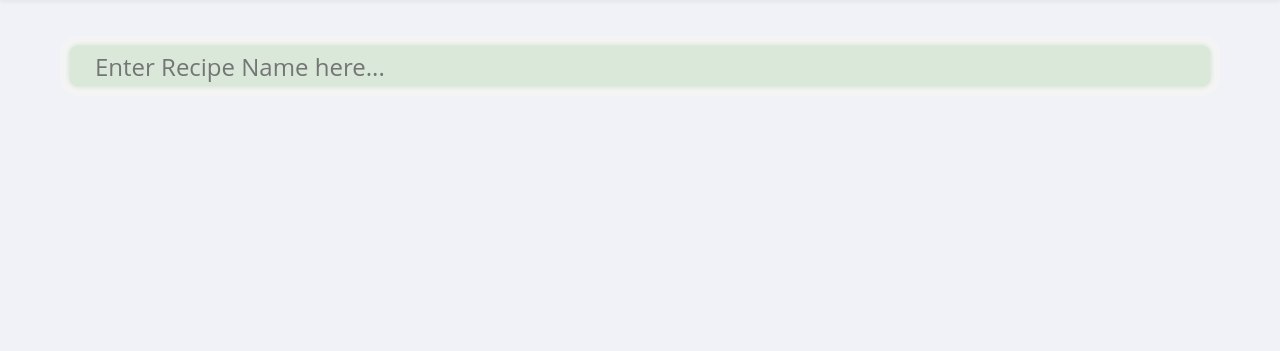
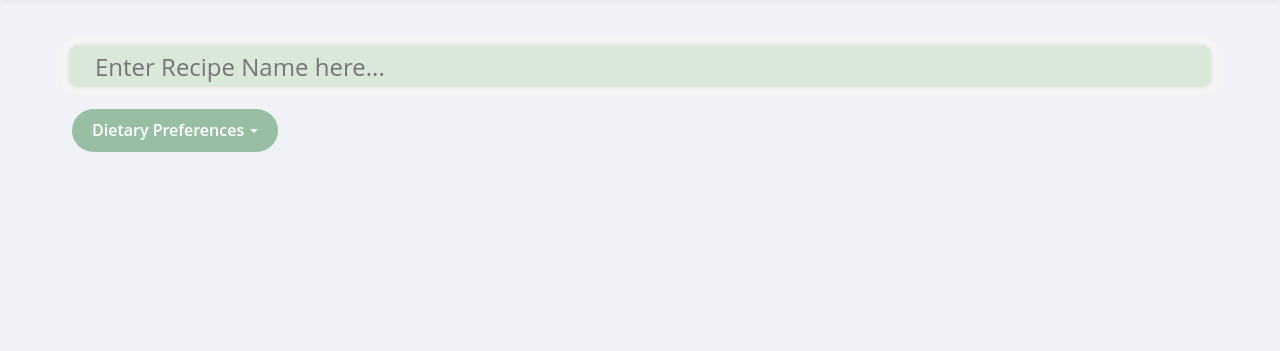
Before and after one commit to shahdhoss/ThePantryPuzzle, a Flask app: page /Recipes in a window 1280 px wide. Shown: the part 81-432 px from the top of the page. Run offline with Flask 3, Linux system fonts and the light colour scheme; data that the repository does not hold is empty; parts of the project's set-up code (start-up, migrations or seed data) failed here and were passed over; some libraries are stand-ins or nearby versions.

Commit message:
Dietary preferences

```diff
--- a/backend/complete/templates/pages/FAQs.html
+++ b/backend/complete/templates/pages/FAQs.html
@@ -37,19 +37,19 @@
             <div class="accordion-item">
                 <div class="accordion-title">Why does the moon always feel stalked?</div>
                 <div class="accordion-content">
-                    <p>Lorem ipsum dolor sit amet, consectetur adipiscing elit, sed do eiusmod tempor incididunt ut labore et dolore magna aliqua.</p>
+                    <p>Because we all stalk him</p>
                 </div>
             </div>
             <div class="accordion-item">
                 <div class="accordion-title">Why I never met SpongeBob?</div>
                 <div class="accordion-content">
-                    <p>Lorem ipsum dolor sit amet, consectetur adipiscing elit, sed do eiusmod tempor incididunt ut labore et dolore magna aliqua.</p>
+                    <p>Because he is SpongeBob</p>
                 </div>
             </div>
             <div class="accordion-item">
                 <div class="accordion-title">لماذا نحن هنا؟</div>
                 <div class="accordion-content">
-                    <p>Lorem ipsum dolor sit amet, consectetur adipiscing elit, sed do eiusmod tempor incididunt ut labore et dolore magna aliqua.</p>
+                    <p>سؤال صعب</p>
                 </div>
             </div>
             <div class="accordion-item">
--- a/backend/complete/templates/pages/Recipes.html
+++ b/backend/complete/templates/pages/Recipes.html
@@ -2,9 +2,25 @@
 {% block title %}Recipes{% endblock %}
 {% block content %}
 <br><br>
+
 <form method="POST">
  <span><input type="text" class="inputbox" style="color: #334455; font-size: 24px; border: none; width: 100%; ;" placeholder="Enter Recipe Name here..." id="recipename" name="recipename" type="text"></span>
-</form>
+</form><br>
+<div class="dropdown">
+  <button class="GreenButton dropdown-toggle" type="button" id="preference" data-toggle="dropdown" aria-haspopup="true" aria-expanded="false">
+  Dietary Preferences
+  <span class="caret"></span>
+  </button>
+  <ul class="dropdown-menu" aria-labelledby="preference">
+  <li><a href="{{url_for('views.keto')}}">Keto</a></li>
+  <li><a href="{{url_for('views.lactose_free')}}">Lactose-free</a></li>
+  <li><a href="{{url_for('views.omnivorous')}}">Omnivorous</a></li>
+  <li><a href="{{url_for('views.pescatarian')}}">Pescatarian</a></li>
+  <li><a href="{{url_for('views.non_vegetarian')}}">Non-Vegetarian</a></li>
+  <li><a href="{{url_for('views.vegetarian')}}">Vegetarian</a></li>
+  <li><a href="{{url_for('views.vegan')}}">Vegan</a></li>
+  <li><a href="{{url_for('views.gluten_free')}}">Gluten-free</a></li>
+</div>
 {% for item in recipelist %}
   <br>
   <div class="Recipe-Box" style="padding-left: 10%; padding-right: 10%;">
--- a/backend/complete/views.py
+++ b/backend/complete/views.py
@@ -10,7 +10,7 @@ import sqlite3
 from logging import Formatter, FileHandler
 from .forms import *
 from flask_login import login_required, current_user, logout_user
-from controllers.database import pantry_database, shopping_list_database, user_database, favorite_recipe, reviews_database
+from controllers.database import pantry_database, shopping_list_database, user_database, favorite_recipe, reviews_database, dietary_prefernces_database
 import base64
 from models.validation import Reviews
 from urllib.parse import quote
@@ -252,7 +252,53 @@ def pantrysearch(userid):
         Recipesfrompantry= object.recommend_recipes(userid)
         return render_template('pages/pantryRecipes.html',recipelist=Recipesfrompantry, userid = useridd)
 
+@views.route('/keto', methods=['POST', 'GET'])
+def keto():
+    object= dietary_prefernces_database("ThePantryPuzzle\\instance\\MainDB.db")
+    recipes = object.get_recipes_dietary("Keto")
+    return render_template('pages/Recipes.html', recipelist=recipes)
 
+@views.route('/lactose_free', methods=['POST', 'GET'])
+def lactose_free():
+    object= dietary_prefernces_database("ThePantryPuzzle\\instance\\MainDB.db")
+    recipes = object.get_recipes_dietary("Lactose-free")
+    return render_template('pages/Recipes.html', recipelist=recipes)
+
+@views.route('/omnivorous', methods=['POST', 'GET'])
+def omnivorous():
+    object= dietary_prefernces_database("ThePantryPuzzle\\instance\\MainDB.db")
+    recipes = object.get_recipes_dietary("Omnivorous")
+    return render_template('pages/Recipes.html', recipelist=recipes)
+
+@views.route('/pescatarian', methods=['POST', 'GET'])
+def pescatarian():
+    object= dietary_prefernces_database("ThePantryPuzzle\\instance\\MainDB.db")
+    recipes = object.get_recipes_dietary("Pescatarian")
+    return render_template('pages/Recipes.html', recipelist=recipes)
+
+@views.route('/non_vegetarian', methods=['POST', 'GET'])
+def non_vegetarian():
+    object= dietary_prefernces_database("ThePantryPuzzle\\instance\\MainDB.db")
+    recipes = object.get_recipes_dietary("Non-Vegetarian")
+    return render_template('pages/Recipes.html', recipelist=recipes)
+
+@views.route('/vegetarian', methods=['POST', 'GET'])
+def vegetarian():
+    object= dietary_prefernces_database("ThePantryPuzzle\\instance\\MainDB.db")
+    recipes = object.get_recipes_dietary("Vegetarian")
+    return render_template('pages/Recipes.html', recipelist=recipes)
+
+@views.route('/vegan', methods=['POST', 'GET'])
+def vegan():
+    object= dietary_prefernces_database("ThePantryPuzzle\\instance\\MainDB.db")
+    recipes = object.get_recipes_dietary("Vegan")
+    return render_template('pages/Recipes.html', recipelist=recipes)
+
+@views.route('/gluten_free', methods=['POST', 'GET'])
+def gluten_free():
+    object= dietary_prefernces_database("ThePantryPuzzle\\instance\\MainDB.db")
+    recipes = object.get_recipes_dietary("Gluten-free")
+    return render_template('pages/Recipes.html', recipelist=recipes)
 
 
 # @views.route('/reviews', methods=['GET', 'POST'])
--- a/controllers/database.py
+++ b/controllers/database.py
@@ -284,3 +284,19 @@ class reviews_database(database_base_model):
 
     def connection_close(self):
         self.close()
+
+class dietary_prefernces_database(database_base_model):
+    def __init__(self, database_name):
+        super().__init__(database_name)
+        self.establish_connection()
+
+    def get_recipes_dietary(self, preference):
+        query = "select Recipe_Name from Dietary where preference = ?"
+        data = self.cursor().execute(query, (preference,)).fetchall()
+        recipes_preferences = []
+        for recipe in data:
+            recipes_preferences.append(recipe[0])
+        return recipes_preferences
+
+    def connection_close(self):
+        self.close()
```
